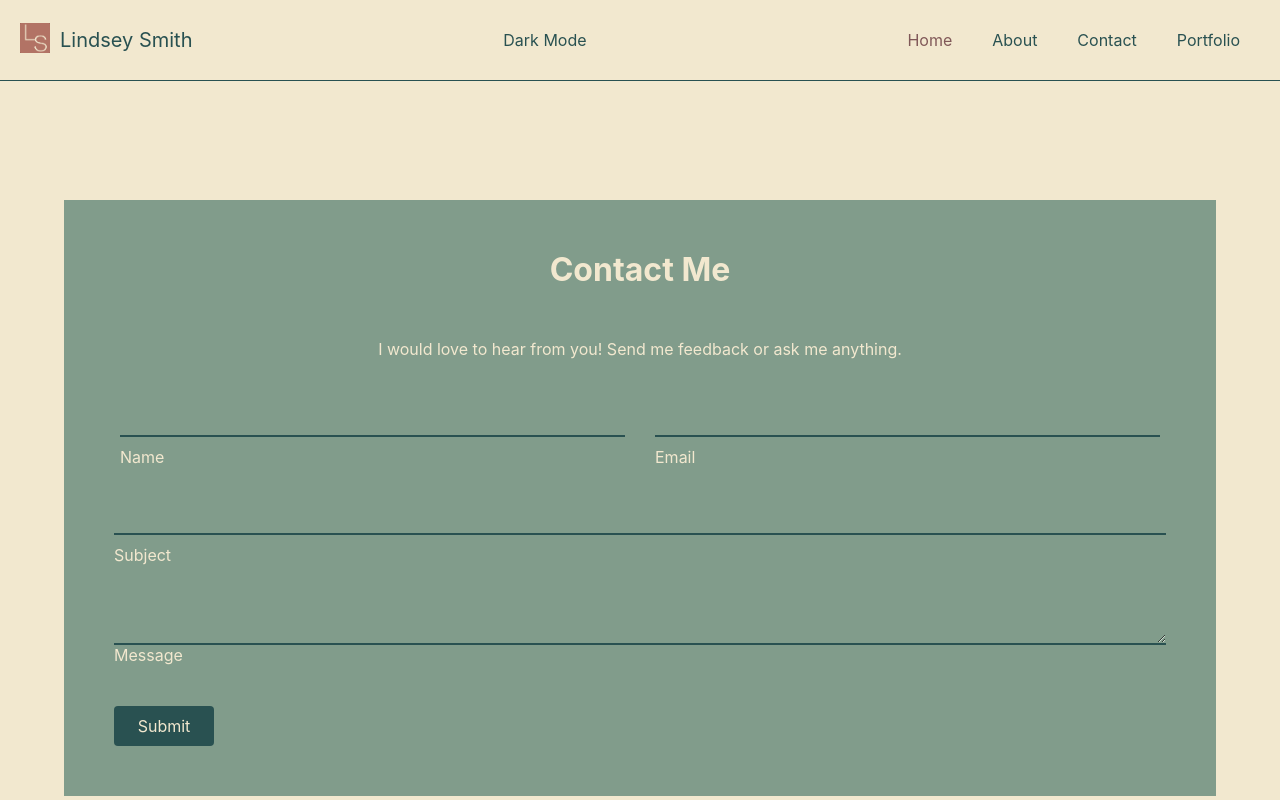
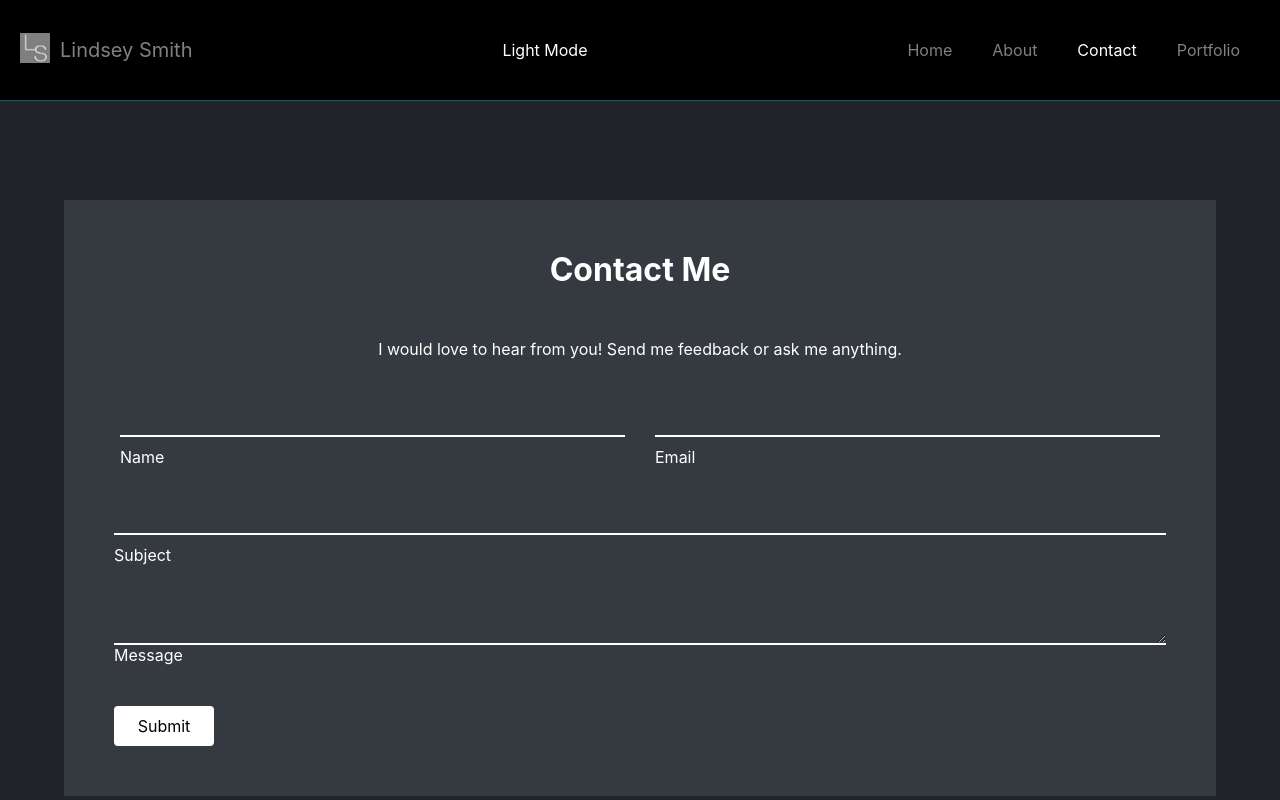
Before and after one commit to campbelllm/portfolio, a React (Create React App) app: page /contactdark in a window 1280 px wide. Shown: the top 800 px of the page. Built offline with nearby package versions, Linux system fonts and the light colour scheme.

Commit message:
dark mode contact page done

```diff
--- a/src/darkComponents/ContactDark/ContactDark.js
+++ b/src/darkComponents/ContactDark/ContactDark.js
@@ -10,11 +10,15 @@ import {
   Name,
   StyledButton,
 } from "./contactStyledComponentsDark";
+import NavbarDark from '../NavbarDark/NavbarDark';
+import FooterDark from '../FooterDark/FooterDark';
 
 const Contact = () => {
   const { register, handleSubmit, errors } = useForm();
   const onSubmit = (data) => console.log(data);
   return (
+    <div>
+    <NavbarDark/>
     <ContactSection>
       <ContactForm>
         <h1>Contact Me</h1>
@@ -60,6 +64,8 @@ const Contact = () => {
         </form>
       </ContactForm>
     </ContactSection>
+    <FooterDark/>
+    </div>
   );
 };
 export default Contact;
--- a/src/darkComponents/ContactDark/contactStyledComponentsDark.js
+++ b/src/darkComponents/ContactDark/contactStyledComponentsDark.js
@@ -4,22 +4,25 @@ export const ContactSection = styled.div`
   padding: 200px 0px;
   display: flex;
   justify-content: center;
+  background-color: #212529;
 `;
 
 export const ContactForm = styled.div`
-  background-color: #819c8b;
+  background-color: #343A40;
   width: 90%;
-  color: #f2e8cf;
+  color: white;
   padding: 50px;
   text-align: center;
 
+
   & input {
     border: none;
-    border-bottom: 2px solid #295151;
-    background-color: #819c8b;
+    border-bottom: 2px solid white;
+    background-color: #343A40;
     border-radius: 0;
     font-size: 20px;
     margin-bottom:10px;
+    color: white;
   }
 
 
@@ -81,22 +84,24 @@ export const Message = styled.div`
 
   & textarea {
     border: none;
-    border-bottom: 2px solid #295151;
-    background-color: #819c8b;
+    border-bottom: 2px solid white;
+    background-color: #343A40;
     border-radius: 0;
+    color: white;
   }
 `;
 
 export const StyledButton = styled.div`
-  background-color: #295151;
+  background-color: white;
   border: none;
   padding: 10px 10px;
   margin-top: 20px;
   width: 100px;
   border-radius: 4px;
   text-align: center;
-
+  color: black;
   &:hover {
-    background-color: #805858;
+    background-color: #212529;
+    color: white;
   }
 `;
```
